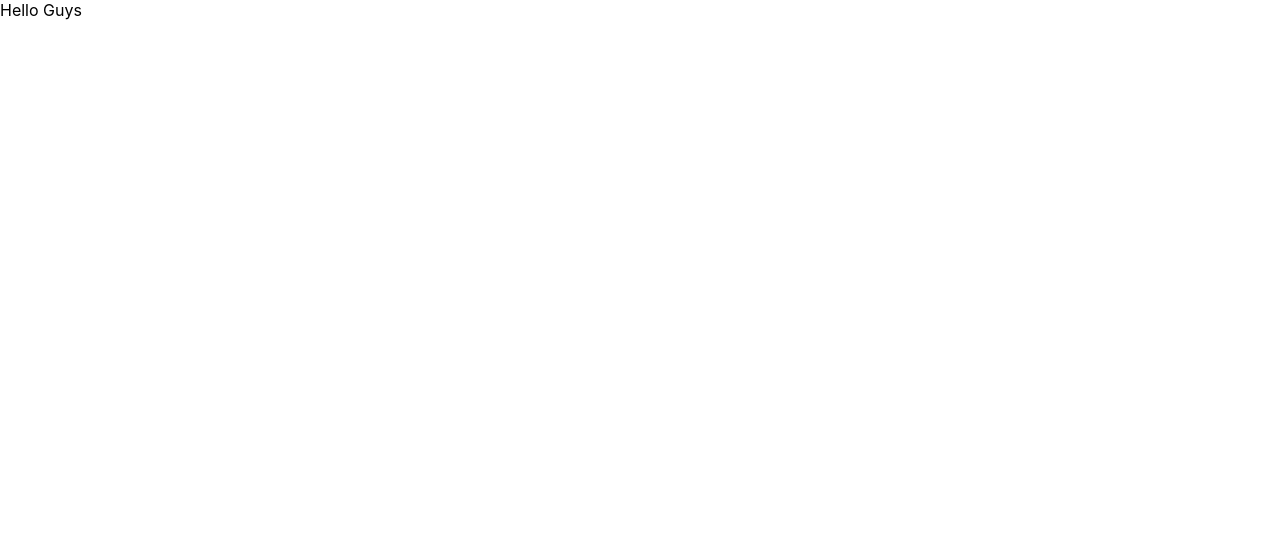
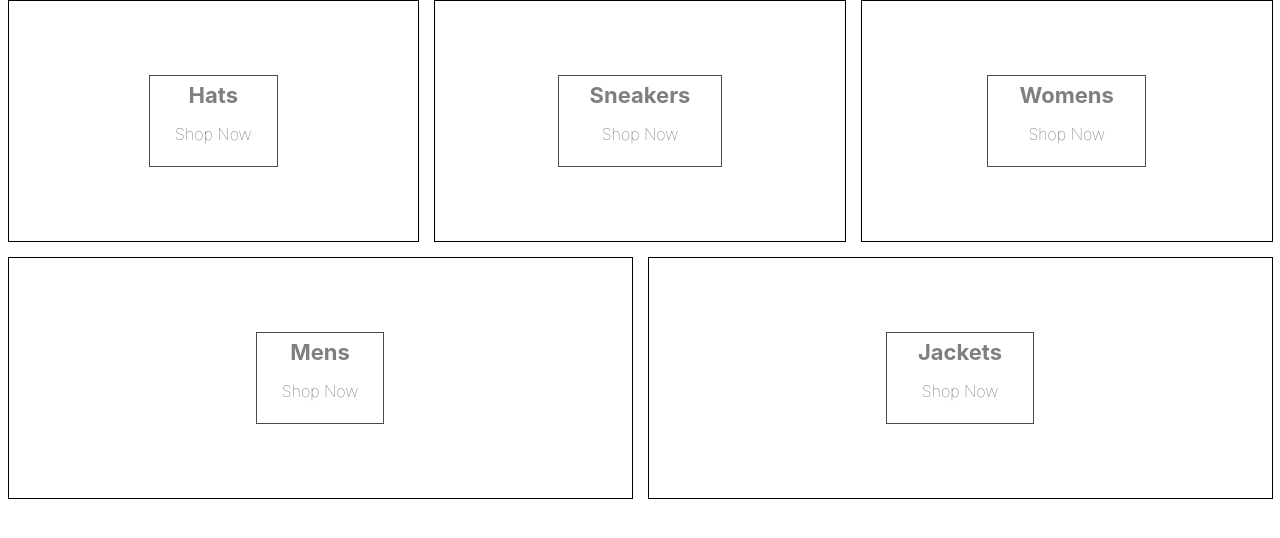
Before and after one commit to baafbass/baaf-clothing, a React (Create React App) app: page / in a window 1280 px wide. Shown: the top 538 px of the page. Built offline with nearby package versions, Linux system fonts and the light colour scheme.

Commit message:
adding sass and categories scss

```diff
--- a/package.json
+++ b/package.json
@@ -9,6 +9,7 @@
     "react": "^18.2.0",
     "react-dom": "^18.2.0",
     "react-scripts": "5.0.1",
+    "sass": "^1.71.1",
     "web-vitals": "^2.1.4"
   },
   "scripts": {
--- a/src/App.js
+++ b/src/App.js
@@ -1,7 +1,39 @@
+import './categories.styles.scss'
 const App = () => {
+  const categories = [
+  {
+    id:1,
+    title: 'Hats'
+  },
+   {
+    id:2,
+    title: 'Sneakers'
+  },
+   {
+    id:3,
+    title: 'Womens'
+  },
+   {
+    id:4,
+    title: 'Mens'
+  },
+   {
+    id:5,
+    title: 'Jackets'
+  }
+  ]
+
   return (
-    <div className="App">
-     Hello Guys
+    <div className="categories-container">
+    {categories.map(({title})=>(
+      <div className="category-container">
+      <div className="background-image"/>
+       <div className="category-body-container">
+         <h2>{title}</h2>
+         <p>Shop Now</p>
+       </div>
+     </div>
+      ))}
     </div>
   );
 }
--- /dev/null
+++ b/src/categories.styles.scss
@@ -0,0 +1,75 @@
+.categories-container {
+  width: 100%;
+  display: flex;
+  flex-wrap: wrap;
+  justify-content: space-between;
+}
+
+.category-container {
+  min-width: 30%;
+  height: 240px;
+  flex: 1 1 auto;
+  display: flex;
+  align-items: center;
+  justify-content: center;
+  border: 1px solid black;
+  margin: 0 7.5px 15px;
+  overflow: hidden;
+
+  &:hover {
+    cursor: pointer;
+
+    & .background-image {
+      transform: scale(1.1);
+      transition: transform 6s cubic-bezier(0.25, 0.45, 0.45, 0.95);
+    }
+
+    & .category-body-container {
+      opacity: 0.9;
+    }
+  }
+
+  &.large {
+    height: 380px;
+  }
+
+  &:first-child {
+    margin-right: 7.5px;
+  }
+
+  &:last-child {
+    margin-left: 7.5px;
+  }
+
+  .background-image {
+    width: 100%;
+    height: 100%;
+    background-size: cover;
+    background-position: center;
+  }
+
+  .category-body-container {
+    height: 90px;
+    padding: 0 25px;
+    display: flex;
+    flex-direction: column;
+    align-items: center;
+    justify-content: center;
+    border: 1px solid black;
+    background-color: white;
+    opacity: 0.7;
+    position: absolute;
+
+    h2 {
+      font-weight: bold;
+      margin: 0 6px 0;
+      font-size: 22px;
+      color: #4a4a4a;
+    }
+
+    p {
+      font-weight: lighter;
+      font-size: 16px;
+    }
+  }
+}
```
Also changed, not shown: 1 other file (tests, documents, lock files or other folders).
